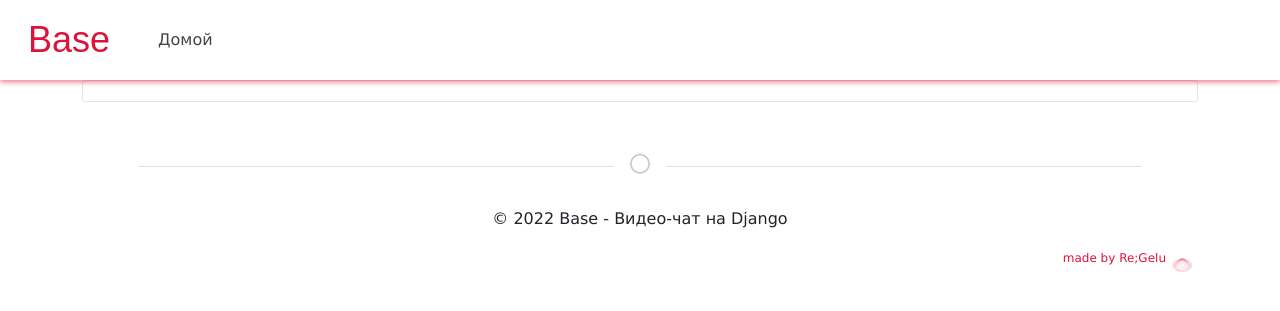
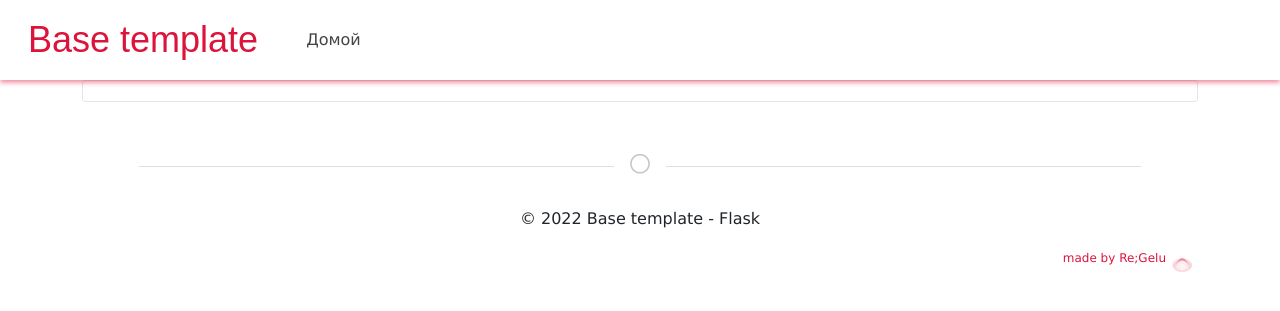
Before and after one commit to Re-Gelu/Flask-TTS-REST-API, a Python web app: template templates/index.html in a window 1280 px wide. Shown: the top 311 px of the page. Run offline with Jinja, Linux system fonts and the light colour scheme; the template is opened without the code that fills it, so the values that code supplies are empty; some libraries are stand-ins or nearby versions; some web fonts are replaced.

Commit message:
Template fix

```diff
--- a/templates/index.html
+++ b/templates/index.html
@@ -10,7 +10,7 @@
         <meta name="viewport" content="width=device-width, initial-scale=1, shrink-to-fit=no">
 
         <!-- Title -->
-        <title>{% block title %}Base{% endblock title %}</title>
+        <title>{% block title %}Base template{% endblock title %}</title>
 
         <!-- Site icon -->
         <link rel="icon" type="image/png" href="{{ url_for('static', filename='/images/favcon.png') }}">
@@ -52,7 +52,7 @@
             <nav class="container-fluid">
 
                 <!-- Left header block - Logo -->
-                <a href="/" class="navbar-brand logo ms-3">Base</a>
+                <a href="/" class="navbar-brand logo ms-3">Base template</a>
 
                 <!-- Navbar toggler -->
                 <button type="button" class="navbar-toggler text-black" data-bs-toggle="collapse"
@@ -85,7 +85,7 @@
             <!-- Wrapper content -->
             <div class="container">
                 {% block content %}
-                    <pre>{{context.csrf_token}}</pre>
+                    <pre>{{context.site_map}}</pre>
                 {% endblock content %}
             </div>
 
@@ -111,7 +111,7 @@
                 </div>
             </div>
 
-            <div class="mt-4">© 2022 Base - Видео-чат на Django</div>
+            <div class="mt-4">© 2022 Base template - Flask</div>
             <sub class="text-colored float-end pt-4 pb-5 d-inline-flex">made by Re;Gelu
                 <div class="waves-container mx-3">
                     <div class="wave" style="--i: 1"></div>
```
